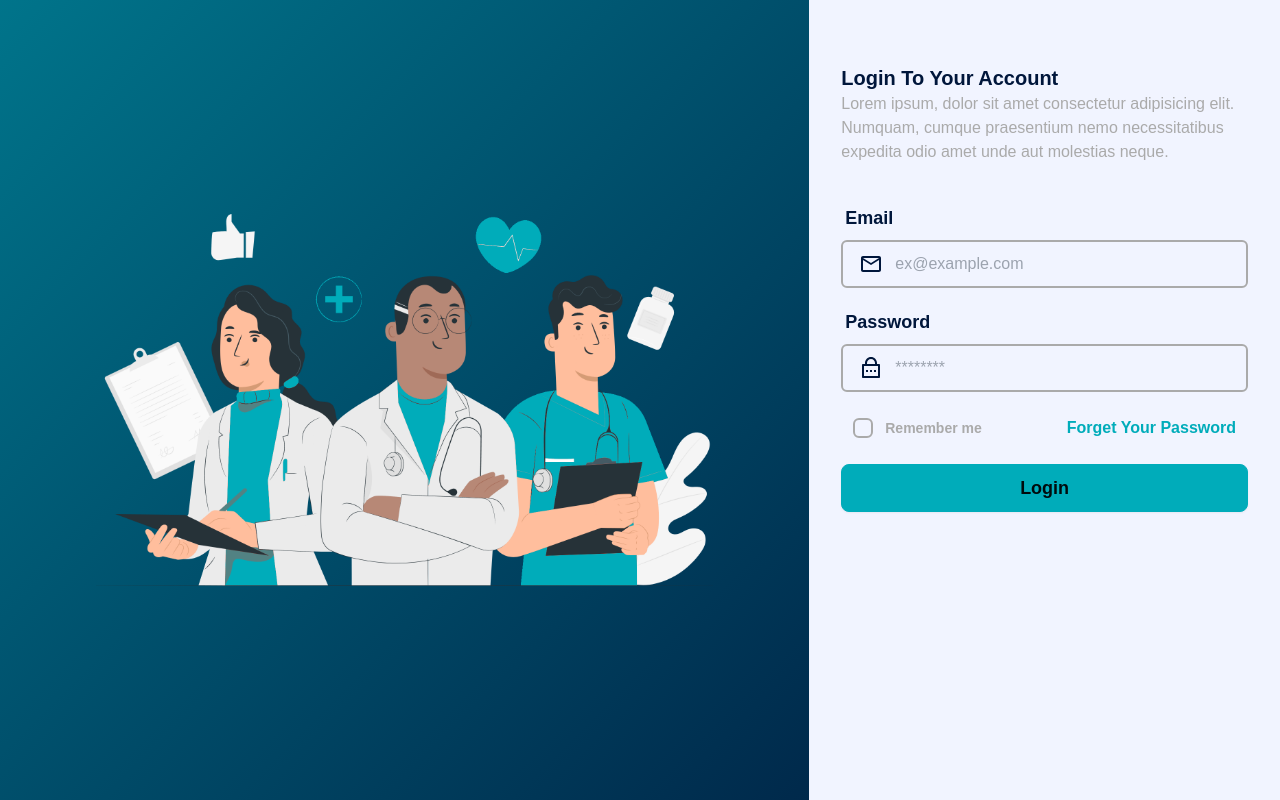
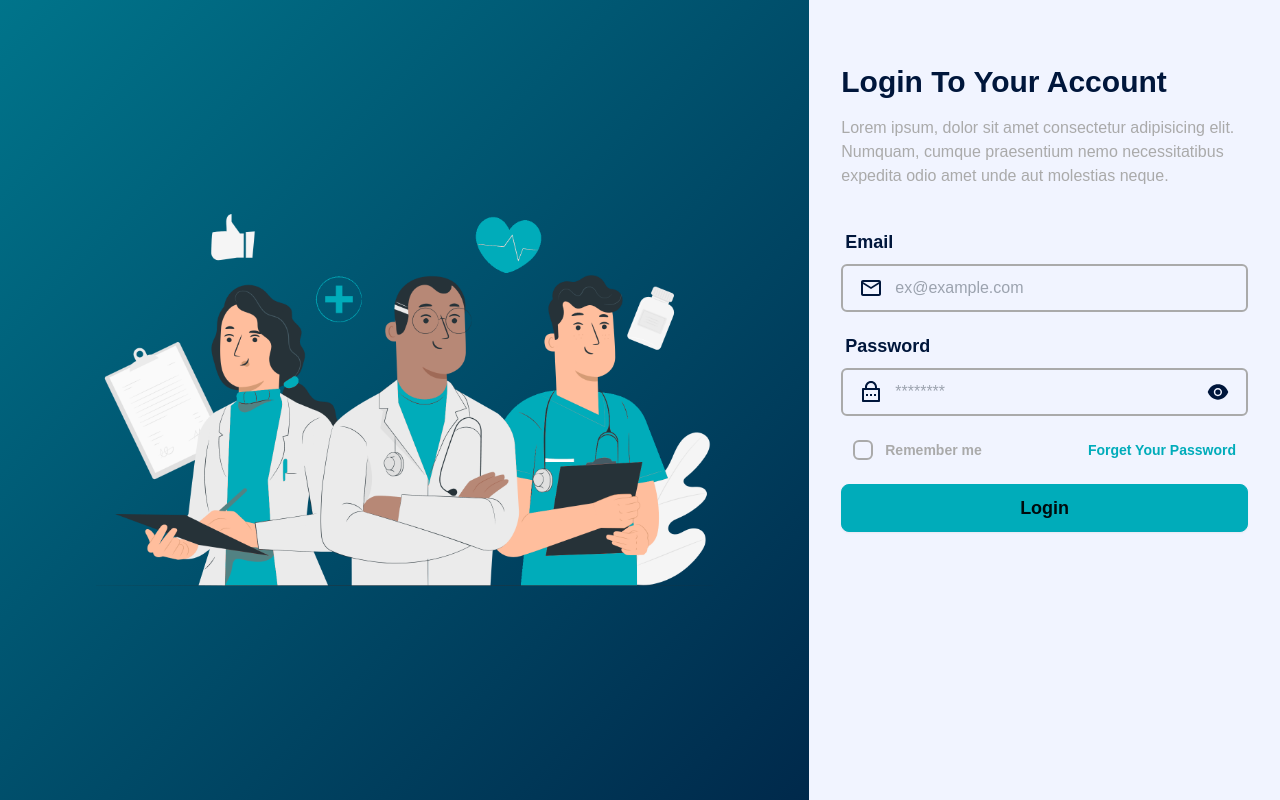
Before and after one commit to AlaaEbrahim0/mental_mediator_doctor_ui_graduation_project, a React (Create React App) app: page /login in a window 1280 px wide. Built offline with nearby package versions, Linux system fonts and the light colour scheme.

Commit message:
modified the login page

```diff
--- a/src/auth/login.js
+++ b/src/auth/login.js
@@ -1,7 +1,7 @@
 import { LoginForm } from "../components/form/LoginForm";
 const imagesDir = process.env.REACT_APP_IMAGE_BASE_URL;
 export const Login = () => (
-    <div className="flex flex-row h-screen overflow-hidden">
+    <div className="flex flex-row h-screen justify-center">
         <div className="p-16 hidden md:flex relative animated-gradient justify-center items-center">
             <img
                 src={imagesDir + "/loginPhoto.png"}
@@ -9,9 +9,9 @@ export const Login = () => (
                 alt="Login"
             />
         </div>
-        <div className="flex-col p-8 justify-center  max-w-lg">
+        <div className="flex-row p-8 justify-center max-w-lg">
             <div className="welcome-text py-8">
-                <h3 className="text-secondary text-xl font-bold">
+                <h3 className="text-secondary mb-4 text-3xl font-bold">
                     Login To Your Account
                 </h3>
                 <p className="text-info">
--- a/src/components/form/LoginForm.js
+++ b/src/components/form/LoginForm.js
@@ -1,9 +1,11 @@
 import { Formik, Form, Field, ErrorMessage } from "formik";
 import { MdOutlineMailOutline } from "react-icons/md";
 import { RiLockPasswordLine } from "react-icons/ri";
+import { AiFillEye, AiFillEyeInvisible } from "react-icons/ai"; // import eye icons
 import { useAuth } from "../../auth/authProvider";
 import { useNavigate } from "react-router-dom";
 import { useSignIn } from "../../api/auth/signIn";
+import { useState } from "react"; // import useState
 
 const validate = (values) => {
     const errors = {};
@@ -31,6 +33,8 @@ const FormField = ({
     placeholder,
     error,
     touched,
+    onToggleVisibility,
+    isPasswordVisible,
 }) => (
     <label className="form-control w-full">
         <div className="label">
@@ -46,6 +50,15 @@ const FormField = ({
                 className="grow"
                 placeholder={placeholder}
             />
+            {name === "password" && (
+                <span onClick={onToggleVisibility} className="cursor-pointer">
+                    {isPasswordVisible ? (
+                        <AiFillEyeInvisible className="text-secondary text-2xl" />
+                    ) : (
+                        <AiFillEye className="text-secondary text-2xl" />
+                    )}
+                </span>
+            )}
         </label>
         <ErrorMessage name={name} component="div" className="text-red-500" />
     </label>
@@ -54,8 +67,12 @@ const FormField = ({
 export const LoginForm = () => {
     const { setToken, updateUserData } = useAuth();
     const navigate = useNavigate();
+    const { isLoading, error, execute } = useSignIn();
+    const [isPasswordVisible, setIsPasswordVisible] = useState(false); // state for password visibility
 
-    const { isLoading, error, execute } = useSignIn();
+    const handleTogglePasswordVisibility = () => {
+        setIsPasswordVisible((prevState) => !prevState);
+    };
 
     const handleSubmit = async (values, { setSubmitting }) => {
         try {
@@ -93,15 +110,16 @@ export const LoginForm = () => {
                     <FormField
                         label="Password"
                         name="password"
-                        type="password"
+                        type={isPasswordVisible ? "text" : "password"}
                         icon={
                             <RiLockPasswordLine className="text-secondary text-2xl mr-1" />
                         }
                         placeholder="********"
                         error={errors.password}
                         touched={touched.password}
+                        onToggleVisibility={handleTogglePasswordVisibility}
+                        isPasswordVisible={isPasswordVisible}
                     />
-
                     <div className="actions flex justify-between w-full my-3 px-3">
                         <label className="cursor-pointer flex items-center">
                             <Field
@@ -113,7 +131,10 @@ export const LoginForm = () => {
                                 Remember me
                             </span>
                         </label>
-                        <a className="text-primary font-semibold" href="#">
+                        <a
+                            className="text-primary font-semibold text-sm"
+                            href="#"
+                        >
                             Forget Your Password
                         </a>
                     </div>
--- a/src/pages/Post.js
+++ b/src/pages/Post.js
@@ -257,7 +257,7 @@ export const Post = ({
                     type="text"
                     value={commentText}
                     onChange={handleCommentChange}
-                    rows={4}
+                    rows={1}
                     placeholder="Add a comment..."
                     className="textarea textarea-bordered textarea-md md:textarea-lg w-full mb-2"
                     disabled={isCreateLoading}
```
